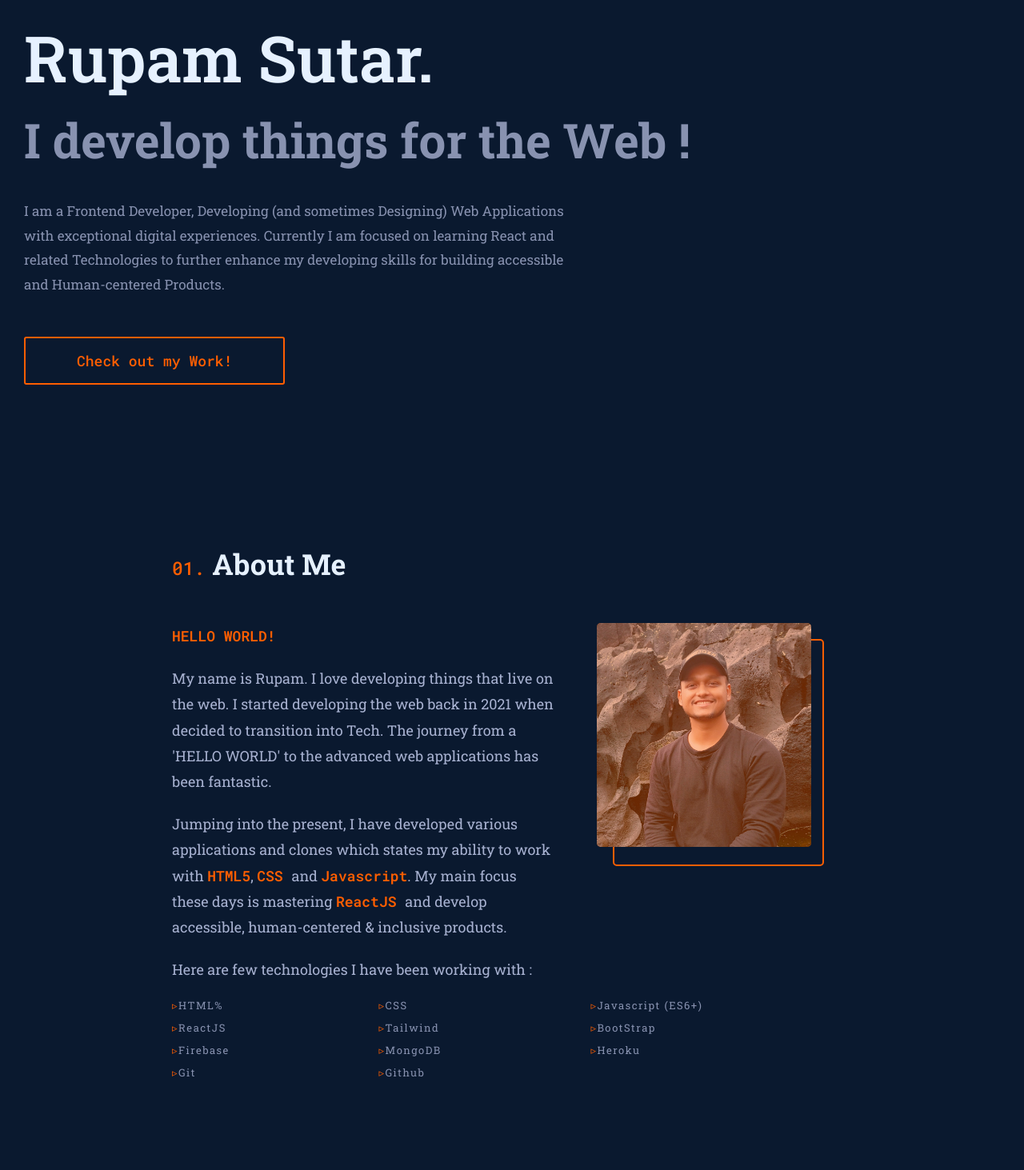
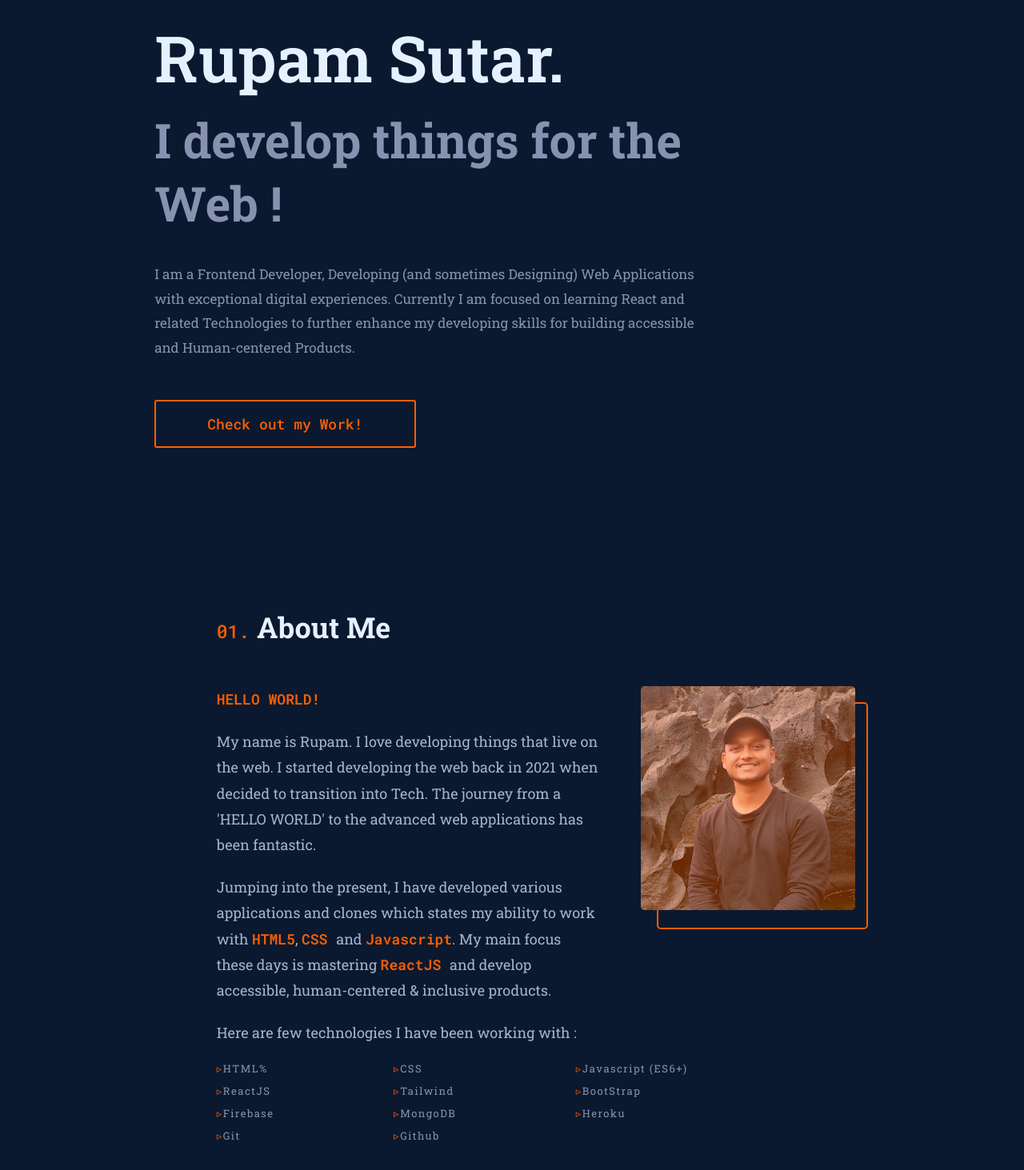
Before and after one commit to rupamsutar/Portfolio, a React (Create React App) app: page / in a window 1280 px wide. Shown: the part 195-1658 px from the top of the page at 80% size. Built offline with nearby package versions, Linux system fonts and the light colour scheme.

Commit message:
widths fixed in percentages

```diff
--- a/src/Components/AboutMe/AboutMe.module.css
+++ b/src/Components/AboutMe/AboutMe.module.css
@@ -1,7 +1,7 @@
 .section{
     display: flex;
     flex-direction: column;
-    max-width: 850px;
+    max-width: 57.7%;
     margin: 200px auto;
 }
 
--- a/src/Components/Introduction/Introduction.module.css
+++ b/src/Components/Introduction/Introduction.module.css
@@ -1,8 +1,8 @@
 .introduction {
     display: flex;
     flex-direction: column;
-    margin: 50px 400px 50px auto;
-    max-width: 850px;
+    margin: 50px 27.15% 50px 15.09%;
+    max-width: 57.7%;
 }
 
 .introduction h1 {
```
